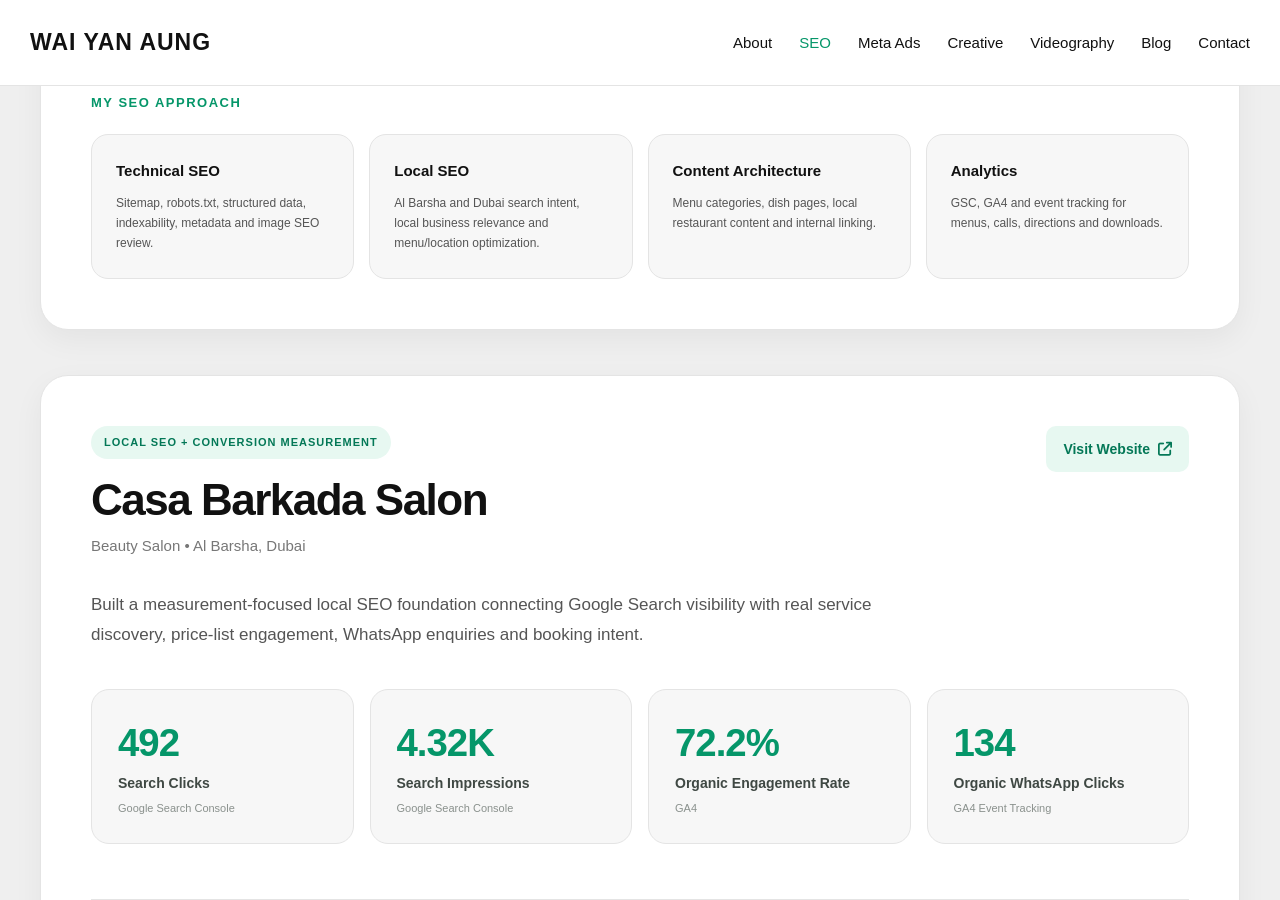
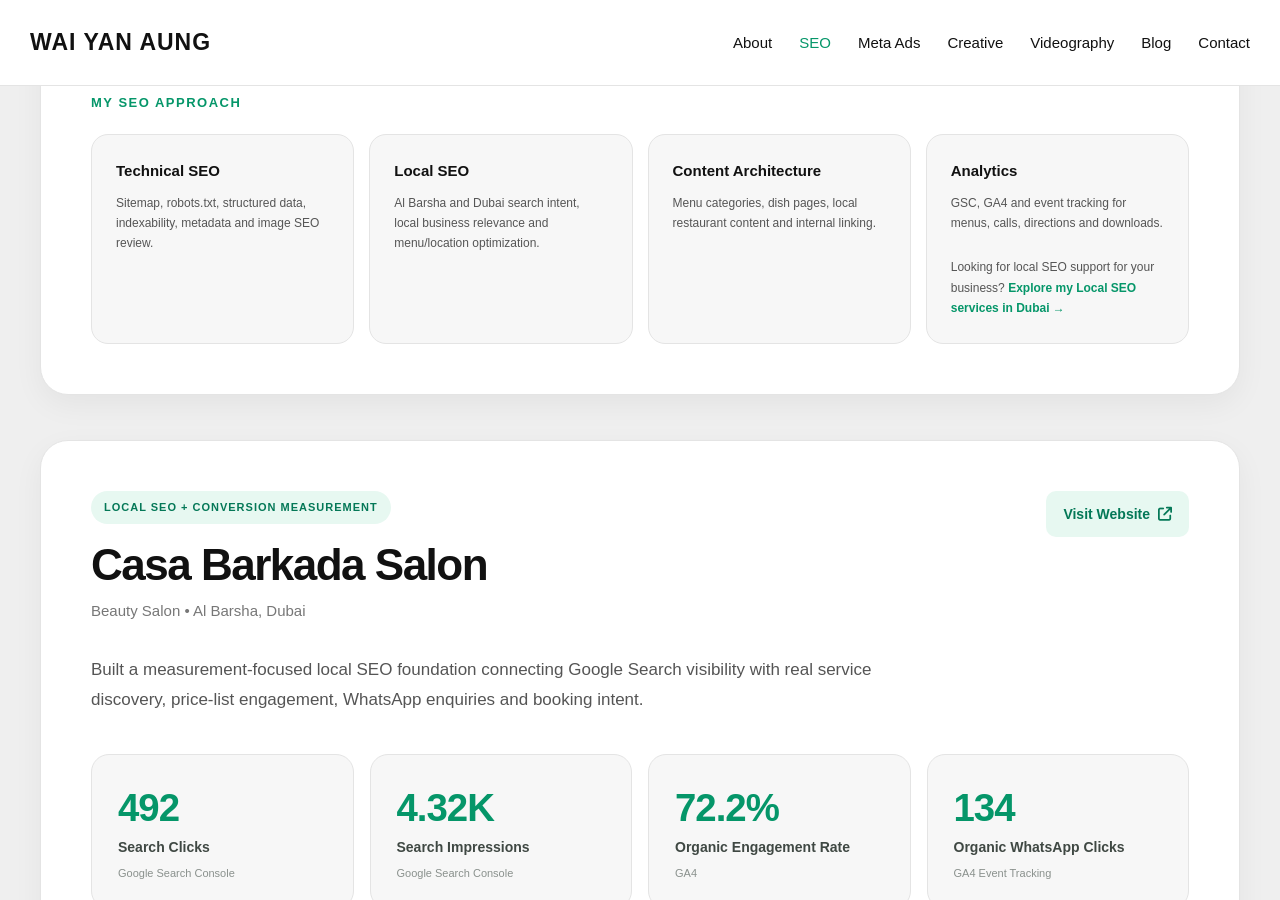
Before and after one commit to waiyanaung-digital/waiyanaung-digital.github.io, a Jekyll site: the page seo.html, which Jekyll copies as it is, in a window 1280 px wide and 900 px high, scrolled down 3009 px. Built offline with Jekyll 4.4.1, drawn with Linux system fonts in a browser that asks for light colours.

Commit message:
internal linking

```diff
--- a/seo.html
+++ b/seo.html
@@ -1661,6 +1661,16 @@
                 <p>
                   GSC, GA4 and event tracking for menus, calls, directions and
                   downloads.
+                </p>
+
+                <p style="margin-top: 24px">
+                  Looking for local SEO support for your business?
+                  <a
+                    href="/local-seo-dubai/"
+                    style="color: #059669; font-weight: 700"
+                  >
+                    Explore my Local SEO services in Dubai →
+                  </a>
                 </p>
               </div>
             </div>
```
